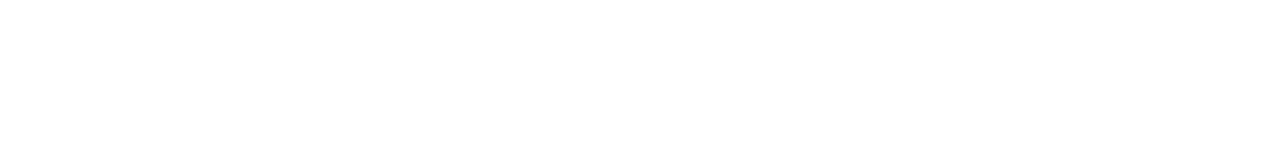
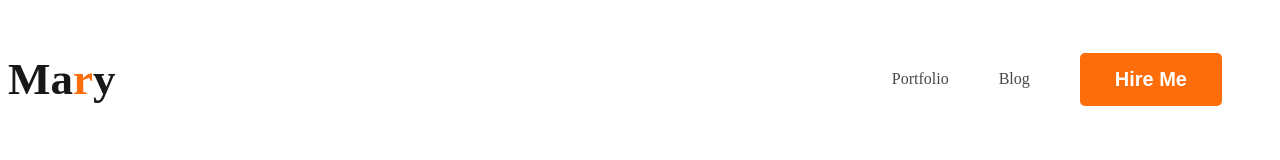
Before and after one commit to tarek922/web-dev, a plain HTML site: page index.html in a window 1280 px wide. Drawn offline with Linux system fonts and the light colour scheme.

Commit message:
added nav

```diff
--- a/index.html
+++ b/index.html
@@ -4,10 +4,21 @@
     <meta charset="UTF-8">
     <meta name="viewport" content="width=device-width, initial-scale=1.0">
     <title>Web Dev</title>
+    <link rel="preconnect" href="https://fonts.googleapis.com">
+<link rel="preconnect" href="https://fonts.gstatic.com" crossorigin>
+<link href="https://fonts.googleapis.com/css2?family=Open+Sans:ital,wght@0,800;1,800&display=swap" rel="stylesheet">
+    <link rel="stylesheet" href="styles/portfolio.css">
 </head>
 <body>
     <header>
-
+      <nav>
+        <h3 class="nav-title">Ma<span class="text-primary">r</span>y</h3>
+         <ul>
+           <li><a href="">Portfolio</a></li>
+           <li><a href="">Blog</a></li>
+           <li><button class="btn-primary">Hire Me</button></li>
+         </ul>
+      </nav>
     </header>
     <main>
 
--- /dev/null
+++ b/styles/portfolio.css
@@ -0,0 +1,51 @@
+body{
+.open-sans-<uniquifier> {
+  font-family: "Open Sans", sans-serif;
+  font-optical-sizing: auto;
+  font-weight: 800;
+  font-style: normal;
+  font-variation-settings:
+    "wdth" 100;
+}
+}
+
+.btn-primary{
+    border-radius: 5px;
+    background: #FD6E0A;
+    border: 0;
+    color: white;
+    font-size: 20px;
+    font-weight: 700;
+    padding: 15px 35px;
+}
+
+.text-primary{
+    color:#FD6E0A;
+}
+
+nav {
+    display: flex;
+    justify-content: space-between;
+    align-items: center;
+
+}
+
+.nav-title {
+    color: #181818;
+    font-size: 45px;
+    font-weight: 800;
+}
+
+nav > ul{
+    display: flex;
+    align-items: center;
+}
+
+nav li {
+    list-style: none;
+    margin-right: 50px;
+}
+nav a{
+    text-decoration: none;
+    color: #474747;
+}
```
